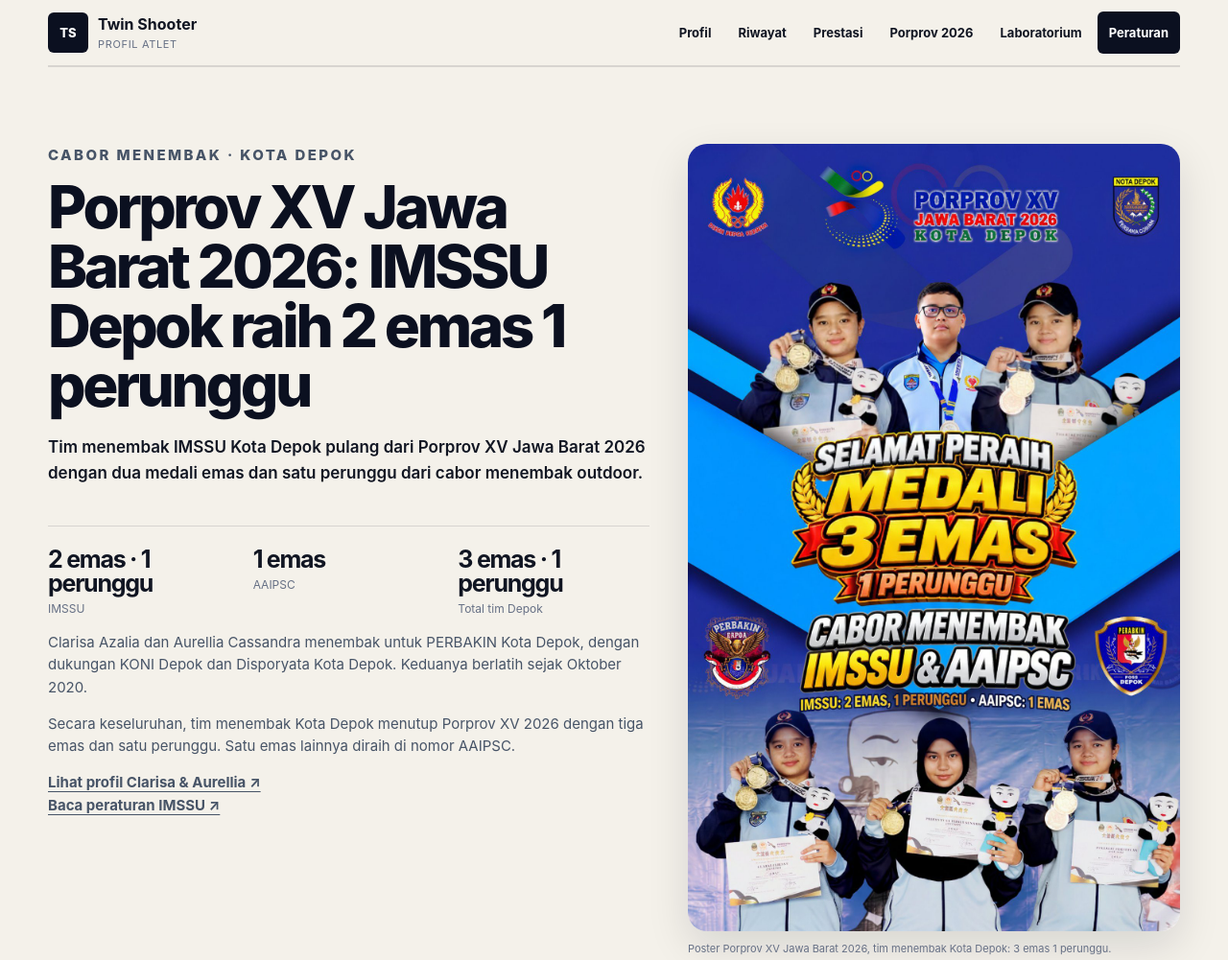
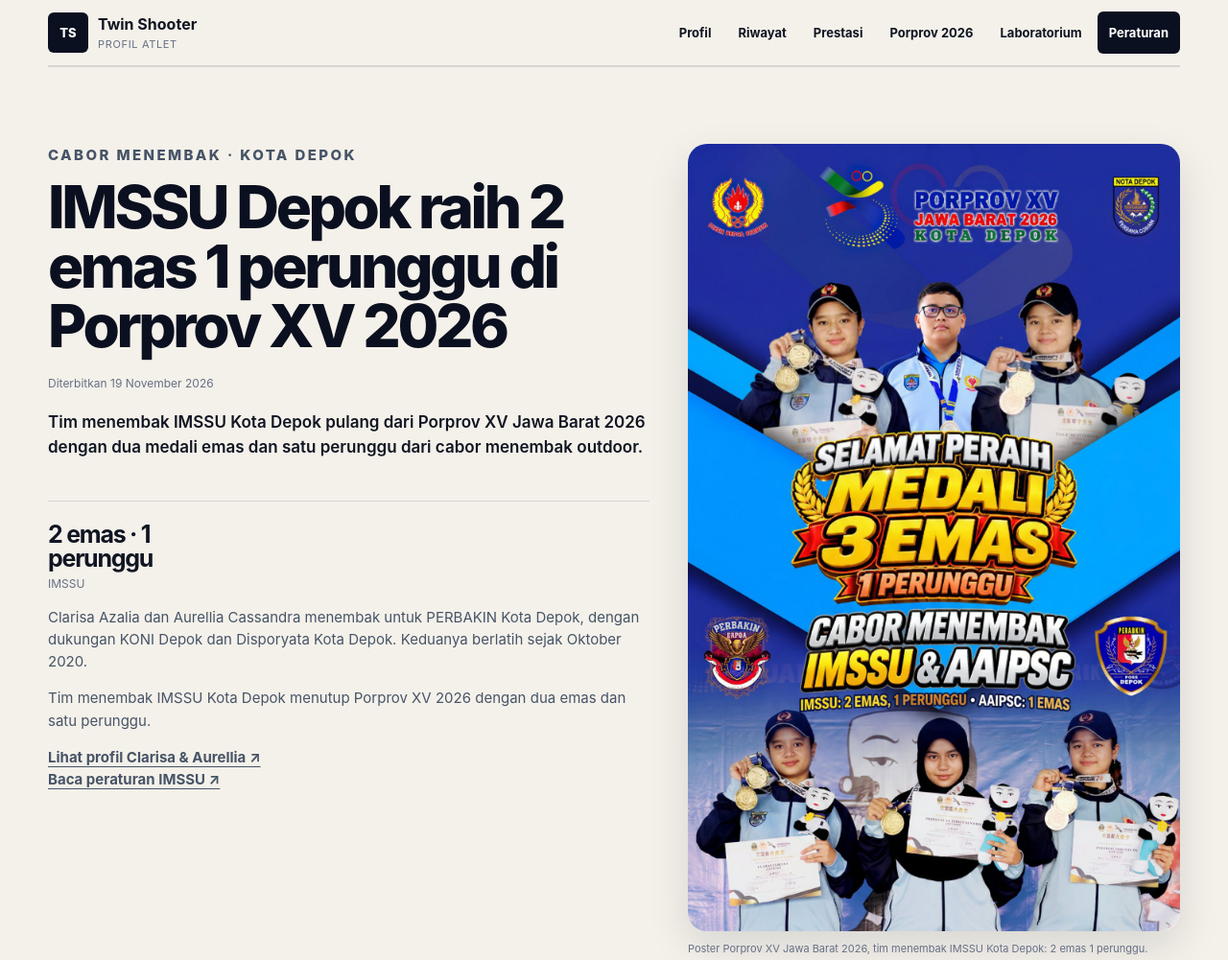
Before and after one commit to ristkykiki56-svg/Asset-web, a plain HTML site: page porprov-2026.html in a window 1280 px wide. Shown: the top 1001 px of the page at 96% size. Drawn offline with Linux system fonts and the light colour scheme.

Commit message:
Porprov: IMSSU-only copy, shorter title/description, publish date

```diff
--- a/porprov-2026.html
+++ b/porprov-2026.html
@@ -4,26 +4,26 @@
   <meta charset="utf-8" />
   <meta name="viewport" content="width=device-width,initial-scale=1" />
   <meta name="theme-color" content="#0b1020" />
-  <meta name="description" content="Tim menembak IMSSU Kota Depok raih 2 emas 1 perunggu di Porprov XV Jawa Barat 2026. Total tim menembak Kota Depok: 3 emas 1 perunggu. Clarisa Azalia &amp; Aurellia Cassandra, PERBAKIN Kota Depok." />
-  <title>Porprov XV Jawa Barat 2026: IMSSU Depok 2 Emas 1 Perunggu | Twin Shooter</title>
+  <meta name="description" content="Tim menembak IMSSU Kota Depok raih 2 emas 1 perunggu di Porprov XV Jawa Barat 2026. Clarisa Azalia &amp; Aurellia Cassandra, PERBAKIN Kota Depok." />
+  <title>IMSSU Depok Raih 2 Emas 1 Perunggu di Porprov XV 2026</title>
   <meta name="robots" content="index,follow,max-image-preview:large" />
   <link rel="canonical" href="https://twinshooter.vercel.app/porprov-2026" />
   <link rel="icon" type="image/svg+xml" href="/favicon.svg" />
   <meta property="og:type" content="website" />
   <meta property="og:locale" content="id_ID" />
   <meta property="og:site_name" content="Twin Shooter" />
-  <meta property="og:title" content="Porprov XV Jawa Barat 2026: IMSSU Depok 2 Emas 1 Perunggu" />
-  <meta property="og:description" content="Tim menembak IMSSU Kota Depok raih 2 emas 1 perunggu di Porprov XV Jawa Barat 2026. Total tim menembak Kota Depok: 3 emas 1 perunggu." />
+  <meta property="og:title" content="IMSSU Depok Raih 2 Emas 1 Perunggu di Porprov XV 2026" />
+  <meta property="og:description" content="Tim menembak IMSSU Kota Depok raih 2 emas 1 perunggu di Porprov XV Jawa Barat 2026." />
   <meta property="og:url" content="https://twinshooter.vercel.app/porprov-2026" />
   <meta property="og:image" content="https://twinshooter.vercel.app/assets/porprov-xv-jawa-barat-2026-menembak-imssu-depok.jpg" />
   <meta property="og:image:width" content="1280" />
   <meta property="og:image:height" content="2048" />
   <meta property="og:image:alt" content="Tim menembak IMSSU Kota Depok raih 2 emas 1 perunggu Porprov XV Jawa Barat 2026, Clarisa Azalia dan Aurellia Cassandra" />
   <meta name="twitter:card" content="summary_large_image" />
-  <meta name="twitter:title" content="Porprov XV Jawa Barat 2026: IMSSU Depok 2 Emas 1 Perunggu" />
-  <meta name="twitter:description" content="Tim menembak IMSSU Kota Depok raih 2 emas 1 perunggu di Porprov XV Jawa Barat 2026. Total tim menembak Kota Depok: 3 emas 1 perunggu." />
+  <meta name="twitter:title" content="IMSSU Depok Raih 2 Emas 1 Perunggu di Porprov XV 2026" />
+  <meta name="twitter:description" content="Tim menembak IMSSU Kota Depok raih 2 emas 1 perunggu di Porprov XV Jawa Barat 2026." />
   <meta name="twitter:image" content="https://twinshooter.vercel.app/assets/porprov-xv-jawa-barat-2026-menembak-imssu-depok.jpg" />
-  <script type="application/ld+json">{"@context":"https://schema.org","@type":"WebPage","@id":"https://twinshooter.vercel.app/porprov-2026#webpage","url":"https://twinshooter.vercel.app/porprov-2026","name":"Porprov XV Jawa Barat 2026: IMSSU Depok 2 Emas 1 Perunggu","inLanguage":"id-ID","isPartOf":{"@id":"https://twinshooter.vercel.app/#website"}}</script>
+  <script type="application/ld+json">{"@context":"https://schema.org","@type":"WebPage","@id":"https://twinshooter.vercel.app/porprov-2026#webpage","url":"https://twinshooter.vercel.app/porprov-2026","name":"IMSSU Depok Raih 2 Emas 1 Perunggu di Porprov XV 2026","inLanguage":"id-ID","datePublished":"2026-11-19","dateModified":"2026-11-20","isPartOf":{"@id":"https://twinshooter.vercel.app/#website"}}</script>
   <link rel="stylesheet" href="/site.css" />
   <link rel="stylesheet" href="/profile.css" />
 </head>
@@ -38,20 +38,19 @@
     <section class="section wrap" aria-labelledby="porprov-title">
       <div class="porprov">
         <div>
-          <div class="heading"><p class="kicker">CABOR MENEMBAK · KOTA DEPOK</p><h1 id="porprov-title">Porprov XV Jawa Barat 2026: IMSSU Depok raih 2 emas 1 perunggu</h1></div>
+          <div class="heading"><p class="kicker">CABOR MENEMBAK · KOTA DEPOK</p><h1 id="porprov-title">IMSSU Depok raih 2 emas 1 perunggu di Porprov XV 2026</h1></div>
+          <p style="color:var(--muted);font-size:12px;margin:0 0 16px">Diterbitkan <time datetime="2026-11-19">19 November 2026</time></p>
           <p class="porprov-lede">Tim menembak IMSSU Kota Depok pulang dari Porprov XV Jawa Barat 2026 dengan dua medali emas dan satu perunggu dari cabor menembak outdoor.</p>
-          <div class="facts" aria-label="Perolehan medali tim menembak Kota Depok">
+          <div class="facts" aria-label="Perolehan medali tim menembak IMSSU Kota Depok">
             <div><b>2 emas · 1 perunggu</b><span>IMSSU</span></div>
-            <div><b>1 emas</b><span>AAIPSC</span></div>
-            <div><b>3 emas · 1 perunggu</b><span>Total tim Depok</span></div>
           </div>
           <p>Clarisa Azalia dan Aurellia Cassandra menembak untuk PERBAKIN Kota Depok, dengan dukungan KONI Depok dan Disporyata Kota Depok. Keduanya berlatih sejak Oktober 2020.</p>
-          <p>Secara keseluruhan, tim menembak Kota Depok menutup Porprov XV 2026 dengan tiga emas dan satu perunggu. Satu emas lainnya diraih di nomor AAIPSC.</p>
+          <p>Tim menembak IMSSU Kota Depok menutup Porprov XV 2026 dengan dua emas dan satu perunggu.</p>
           <p><a href="/#athletes" style="text-underline-offset:4px;font-weight:750">Lihat profil Clarisa &amp; Aurellia ↗</a><br><a href="/rules" style="text-underline-offset:4px;font-weight:750">Baca peraturan IMSSU ↗</a></p>
         </div>
         <figure class="porprov-poster">
           <img src="/assets/porprov-xv-jawa-barat-2026-menembak-imssu-depok.jpg" width="1280" height="2048" fetchpriority="high" decoding="async" alt="Tim menembak IMSSU Kota Depok raih 2 emas 1 perunggu Porprov XV Jawa Barat 2026, Clarisa Azalia dan Aurellia Cassandra">
-          <figcaption>Poster Porprov XV Jawa Barat 2026, tim menembak Kota Depok: 3 emas 1 perunggu.</figcaption>
+          <figcaption>Poster Porprov XV Jawa Barat 2026, tim menembak IMSSU Kota Depok: 2 emas 1 perunggu.</figcaption>
         </figure>
       </div>
     </section>
```
